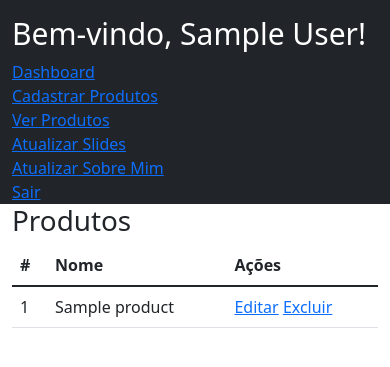
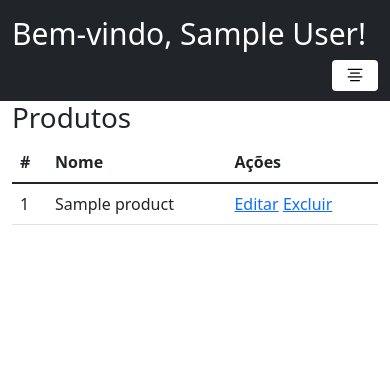
Before and after one commit to josebrunoleite/Projeto-Senac, a PHP site: page /admin/view-cast.php in a window 390 px wide. Shown: the top 367 px of the page. Run offline with PHP 8.4, Linux system fonts and the light colour scheme; the visitor is signed in with stand-in values (Sample User, id 1); tables that the repository leaves empty or names only in its code hold one stand-in row (values such as "Sample post"); some libraries are stand-ins or nearby versions.

Commit message:
Arrumando o ADMIN
O Dashboard está puxando somente os titulos, Tirando a cor azul dos links, colocando o responsivo do navbar.
E category em testes.

```diff
--- a/admin/navbar.php
+++ b/admin/navbar.php
@@ -1,15 +1,18 @@
 <link rel="stylesheet" href="style.css">
-<nav id="sidebarMenu" class="col-md-3 col-lg-2 text-white bg-dark pt-3">
+<link rel="stylesheet" href="https://cdn.jsdelivr.net/npm/bootstrap-icons@1.7.0/font/bootstrap-icons.css">
+<nav id="sidebarMenu" class="col-md-3 col-lg-2 text-white bg-dark pt-3 mw-100  navbar-expand-lg">
 	<?php echo '<h2 style="font-size: 30px;">Bem-vindo, '.$_SESSION['nome'].'!</h2>'; ?>
+
+	<button class="navbar-toggler" type="button" data-bs-toggle="collapse" data-bs-target="#navbarNav" aria-controls="navbarNav" aria-expanded="false" aria-label="Toggle navigation" style="background-color: white;">
+        <i class="bi bi-text-center"></i>
+    </button>
+    <div class="collapse navbar-collapse" id="navbarNav">
 	<ul class="nav flex-column">
 		<li class="nav-item">
 			<a href="view-cast.php">Dashboard</a>
 		</li>
 		<li class="nav-item">
 			<a href="form-products.php">Cadastrar Produtos</a>
-		</li>
-		<li>
-			<a href="">Ver Produtos</a>
 		</li>
 		<li class="nav-item">
 			<a href="">Atualizar Slides</a>
@@ -18,9 +21,10 @@
 			<a href="">Atualizar Sobre Mim</a>
 		</li>
 		<form action="" method="POST">
-		<li>
+		<li class="nav-item mb-2">
 			<a href="index.php" name="sair">Sair</a>
 		</li>
-	</form>
+		</form>
 	</ul>
+</div>
 </nav>
--- a/admin/style.css
+++ b/admin/style.css
@@ -1,6 +1,22 @@
-input, select{
+input, select, button{
 	margin-bottom: 10px !important;
 }
-#sidebarMenu{
-	height: 100%;
+button{
+	padding: 0.2rem 0.5rem;
+	border-radius: 5px;
+	font-size: 24px;
 }
+.nav-item a{
+	text-decoration: none;
+	color: white;
+}
+.nav-item a:hover{
+	color: #a4bceb !important;
+}
+@media screen and (max-width: 900px) {
+  button{
+  	float: right;
+  	padding: 0.3rem 0.6rem;
+  	margin-top: 0px;
+  }
+}
--- a/admin/view-cast.php
+++ b/admin/view-cast.php
@@ -6,7 +6,6 @@
 	<!-- <editar postagens> -->
 		<main class="col-md-9 col-lg-10">
 			<h1 id="main-title">Produtos</h1>
-			<?php foreach($results as $post): ?>
 			<table class="table" id="contacts-table">
 					<thead>
 						<tr>
@@ -16,6 +15,7 @@
 						</tr>
 					</thead>
 					<tbody>
+						<?php foreach($results as $post): ?>
 							<tr>
 							  <td scope="row"><?=$post["id"]?></td>
 							  <td scope="row"><?=$post["name"]?></td>
@@ -24,10 +24,9 @@
 							  	<a href="delete-cast.php?id=<?=$post['id']?>">Excluir</a>
 							  </td>
 							</tr>
-
+					   	<?php endforeach;?>
 					</tbody>
 			</table>
-		<?php endforeach;?>
 		</main>
 		<!-- </editar postagens> -->
 	<?php include_once('footer.php'); ?>
--- a/category.php
+++ b/category.php
@@ -23,7 +23,7 @@ $results = $stmt->fetchAll(PDO::FETCH_ASSOC);
     <!-- Imagem Principal (Bolos) -->
 <section id="imag-up">
 		<div id="title-up">
-			<h1>
+			<h1 style="color: #828282;">
                 <?php
                 if ($cat == 'bolos') {
                     echo "Bolos";
```
